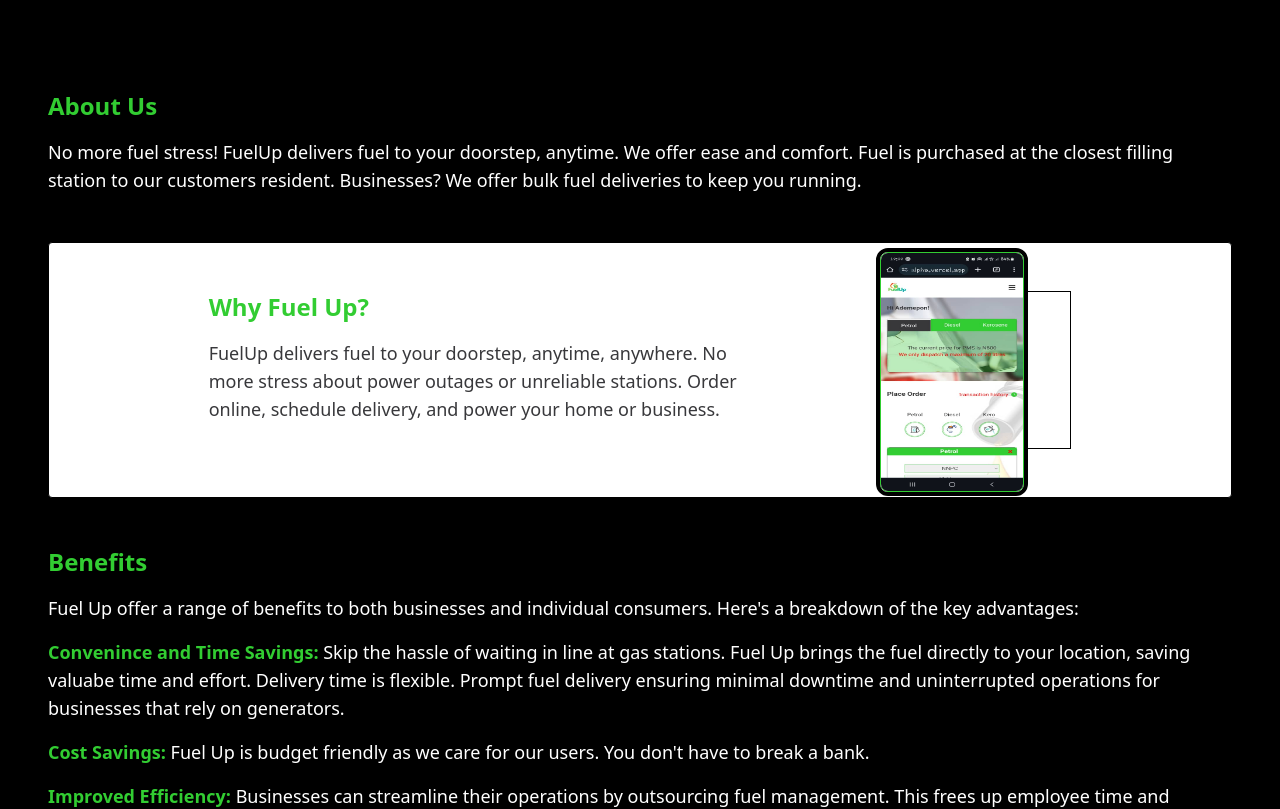
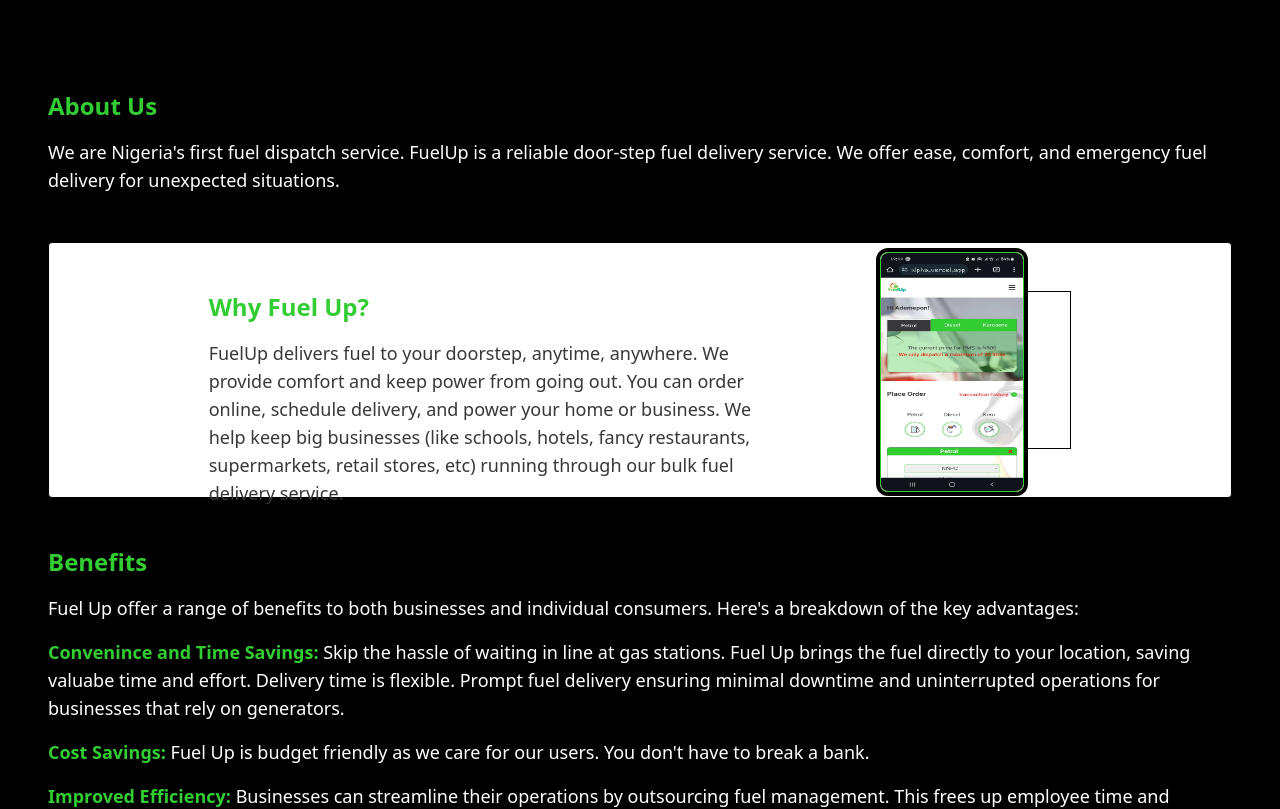
Before and after one commit to Adeboye22/fuel_up, a React (Vite) app in the folder frontend/: page / in a window 1280 px wide. Shown: the part 1420-2229 px from the top of the page. Built offline with nearby package versions, Linux system fonts and the light colour scheme.

Commit message:
staging branch

```diff
--- a/frontend/src/Components/website/AboutUs.jsx
+++ b/frontend/src/Components/website/AboutUs.jsx
@@ -17,7 +17,7 @@
       <div className='flex flex-col gap-4'>
         <h1 className='sm:text-lg text-2xl text-lime font-black'><strong>About Us</strong></h1>
         <span className='sm:text-base text-lg text-white'>
-          No more fuel stress! FuelUp delivers fuel to your doorstep, anytime. We offer ease and comfort. Fuel is purchased at the closest filling station to our customers resident. Businesses? We offer bulk fuel deliveries to keep you running.
+          We are Nigeria's first fuel dispatch service. FuelUp is a reliable door-step fuel delivery service. We offer ease, comfort, and emergency fuel delivery for unexpected situations.
         </span>
       </div>
 
@@ -25,7 +25,7 @@
         <div className='sm:w-full flex flex-col gap-4 w-1/2'>
           <h1 className='sm:text-lg text-2xl text-lime font-black'><strong>Why Fuel Up?</strong></h1>
           <p className='sm:text-base text-lg text-gray'>
-            FuelUp delivers fuel to your doorstep, anytime, anywhere. No more stress about power outages or unreliable stations. Order online, schedule delivery, and power your home or business.
+            FuelUp delivers fuel to your doorstep, anytime, anywhere. We provide comfort and keep power from going out. You can order online, schedule delivery, and power your home or business. We help keep big businesses (like schools, hotels, fancy restaurants, supermarkets, retail stores, etc) running through our bulk fuel delivery service.
           </p>
         </div>
         <div data-aos="zoom-in" className='w-48 border'>
@@ -49,7 +49,7 @@
           <strong className='text-lime'>Improved Efficiency:</strong> Businesses can streamline their operations by outsourcing fuel management. This frees up employee time and optimize their fuel consumption.
           </p>
           <p>
-          <strong className='text-lime'>Safety and Reliability:</strong> Trained professionals handle the transportation and delivery of fuel, ensuring safety and compliance with regulations. Fuel Up will provide a guranteed fuel supply, mitigating concerns about shortages or disruptions at gas stations. We often source fuel from reputable filling stations, ensuring consistent quality and performance for your equipment.
+          <strong className='text-lime'>Safety and Reliability:</strong> Our trained professionals handle the transportation and delivery of fuel, ensuring safety and compliance with regulations. Fuel Up provides a guranteed fuel supply, mitigating concerns about shortages or disruptions at gas stations. We often source fuel from reputable filling stations, ensuring consistent quality and performance for your equipment.
         </p>
         <p>
           Overall, Fuel Up offer a win-win situation for both businesses and consumers. We provide convenience, cost-effectiveness, efficiency safety, and even potential environmental benefits.
```
